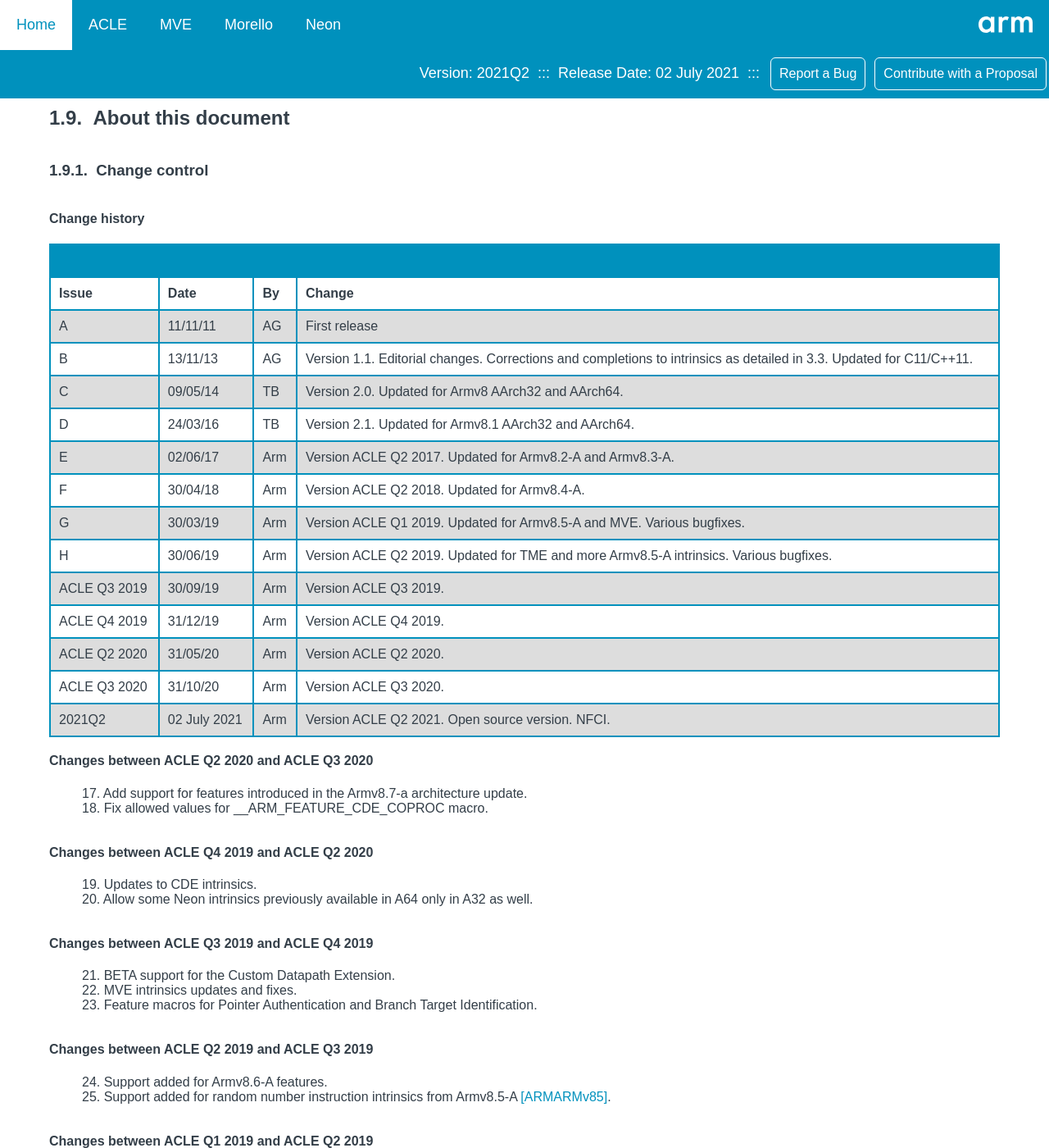
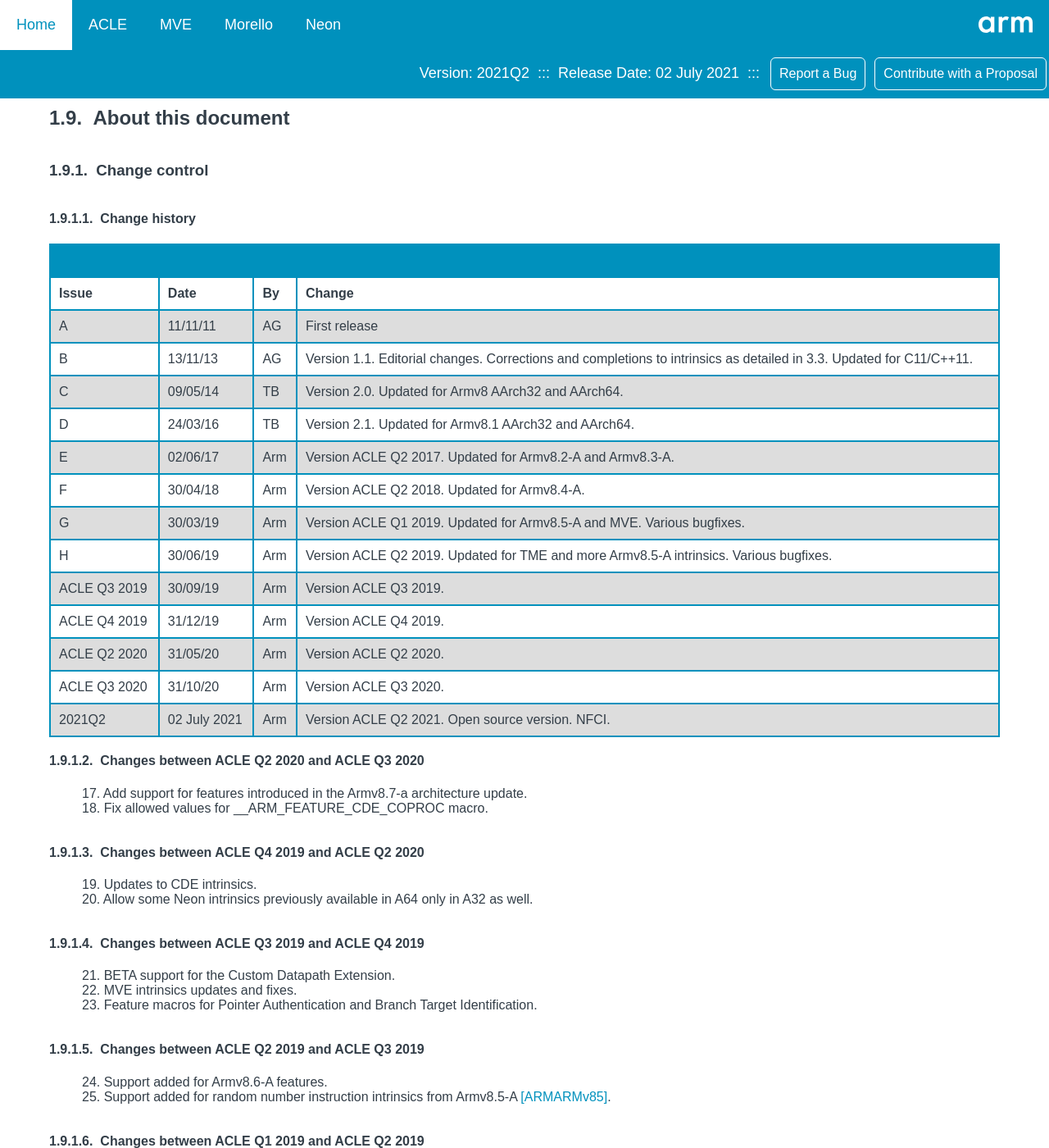
Before and after one commit to ARM-software/acle, a Jekyll site: the page built from main/acle.md, in a window 1280 px wide and 1400 px high, scrolled down 5675 px. Shown: the whole window at 82% size. Built offline with Jekyll 4.4.1, drawn with Linux system fonts in a browser that asks for light colours.

Commit message:
[github.io] Add header counters for h4-h6

```diff
--- a/_sass/counter.scss
+++ b/_sass/counter.scss
@@ -31,6 +31,34 @@
   counter-increment: h3counter;
 }
 
+div > h3 {
+  counter-reset: h4counter;
+}
+
+div > h4:before {
+  content:  counter(h1counter) "." counter(h2counter) "." counter(h3counter) "." counter(h4counter) ".\0000a0\0000a0";
+  counter-increment: h4counter;
+}
+
+div > h4 {
+  counter-reset: h5counter;
+}
+
+div > h5:before {
+  content:  counter(h1counter) "." counter(h2counter) "." counter(h3counter) "." counter(h4counter) "." counter(h5counter) ".\0000a0\0000a0";
+  counter-increment: h5counter;
+}
+
+
+div > h5 {
+  counter-reset: h6counter;
+}
+
+div > h6:before {
+  content:  counter(h1counter) "." counter(h2counter) "." counter(h3counter) "." counter(h4counter) "." counter(h5counter) "." counter(h5counter) ".\0000a0\0000a0";
+  counter-increment: h6counter;
+}
+
 ul {
   list-style: none;
 }
```
